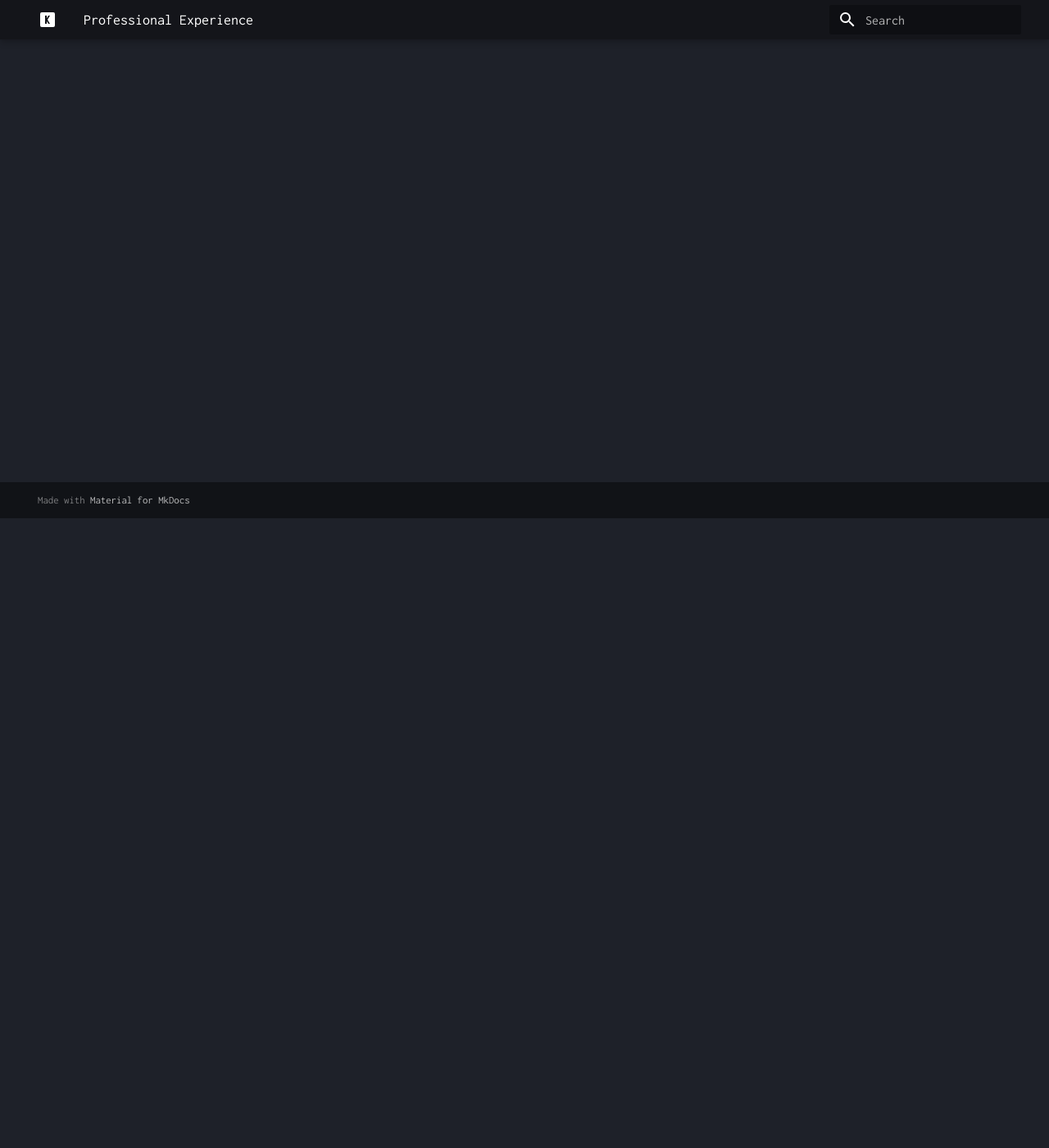
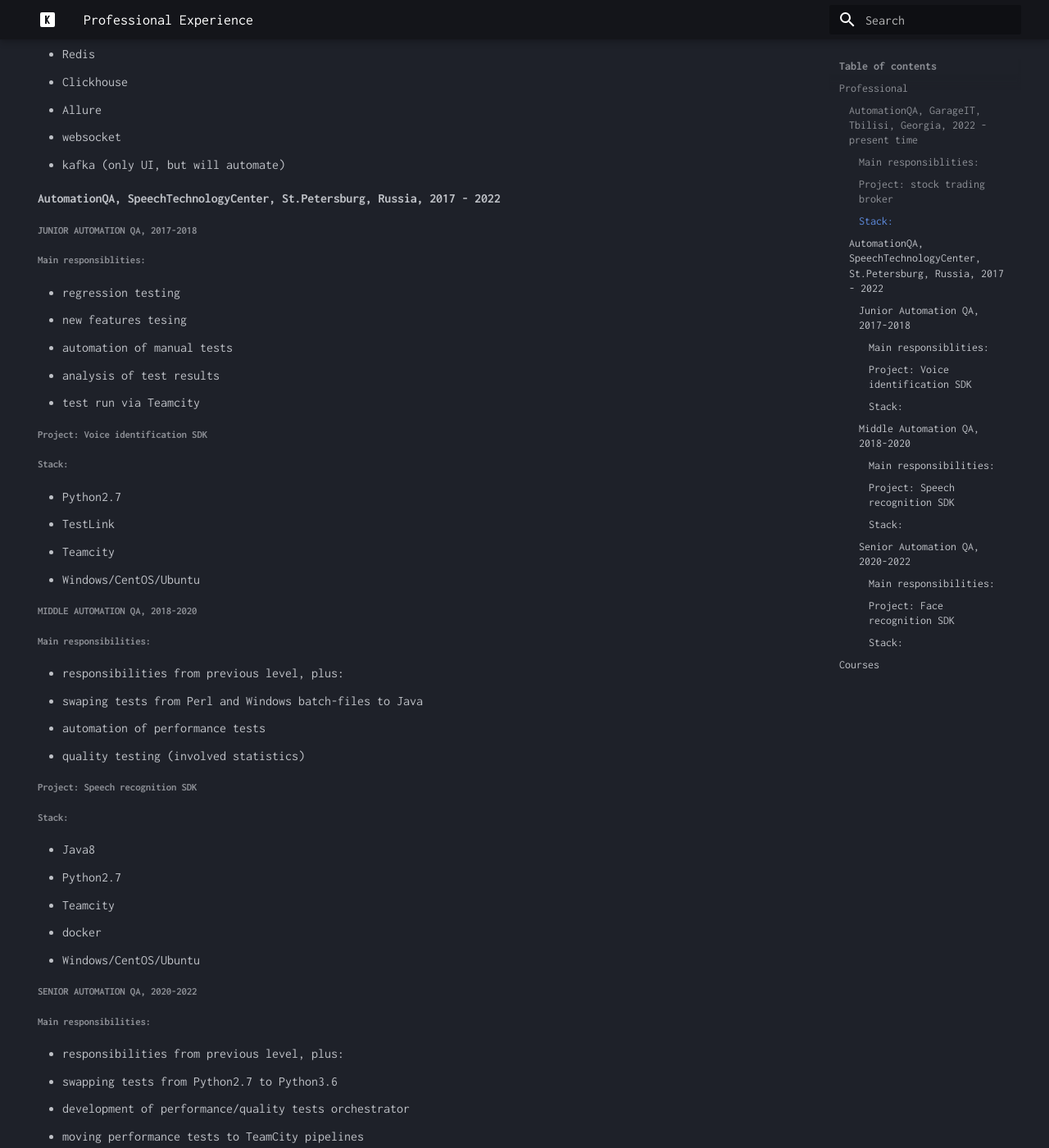
Before and after one commit to kohodono/kohodono.github.io, an MkDocs documentation site: the page built from docs/professional_experience.md, in a window 1280 px wide and 1400 px high, scrolled down 768 px. Shown: the whole window at 82% size. Built offline with MkDocs 1.6.1 and Material for MkDocs 9.7.7, drawn with Linux system fonts in a browser that asks for light colours; some of the changed text lies outside the part shown.

Commit message:
added text for professional experience

```diff
--- a/docs/professional_experience.md
+++ b/docs/professional_experience.md
@@ -1,15 +1,98 @@
-[//]: # (---)
-[//]: # (hide:)
-[//]: # (  - navigation)
-[//]: # (  - toc)
-[//]: # (---)
+---
+hide:
+  - navigation
+#  - toc
+---
 Professional Experience
 =======================
 
 ### Professional
 
-#### **job name, organization, location - year_start-year_end**
-Job description here
+#### **AutomationQA, GarageIT, Tbilisi, Georgia, 2022 - present time**
+##### **Main responsiblities:**
+
+- development of testing framework from scratch
+- api regression testing
+- api smoke testing
+- integration of tests with vendors
+- UI manual regression testing (Android, iOS, web)
+- onboarding/mentoring of newcomers
+
+##### **Project: stock trading broker**
+##### **Stack:**
+
+- Python3.11
+- {--Robotframework--}
+- gitlab-ci
+- docker
+- json-rpc
+- google-rpc
+- PostgreSQL
+- Redis
+- Clickhouse
+- Allure
+- websocket
+- kafka (only UI, but will automate)
+
+#### **AutomationQA, SpeechTechnologyCenter, St.Petersburg, Russia, 2017 - 2022**
+##### **Junior Automation QA, 2017-2018**
+###### **Main responsiblities:**
+
+- regression testing
+- new features tesing
+- automation of manual tests
+- analysis of test results
+- test run via Teamcity
+
+###### **Project: Voice identification SDK**
+###### **Stack:**
+
+- Python2.7
+- TestLink
+- Teamcity
+- Windows/CentOS/Ubuntu
+##### **Middle Automation QA, 2018-2020**
+###### **Main responsibilities:**
+
+- responsibilities from previous level, plus:
+- swaping tests from Perl and Windows batch-files to Java
+- automation of performance tests
+- quality testing (involved statistics)
+
+###### **Project: Speech recognition SDK**
+###### **Stack:**
+
+- Java8
+- Python2.7
+- Teamcity
+- docker
+- Windows/CentOS/Ubuntu
+##### **Senior Automation QA, 2020-2022**
+###### **Main responsibilities:**
+
+- responsibilities from previous level, plus:
+- swapping tests from Python2.7 to Python3.6
+- development of performance/quality tests orchestrator
+- moving performance tests to TeamCity pipelines
+- moving quality tests to TeamCity pipelines
+- adding mkdocs documentation for SDK
+- revival library builds for Android
+- adding smoke tests on Android
+- adding performance tests on Android (instrumented)
+- maintainance of Teamcity pipelines with virtualization
+
+###### **Project: Face recognition SDK**
+###### **Stack:**
+
+- Python2.7
+- Python3.6
+- Kotlin
+- Teamcity
+- docker
+- virtualization in VmWare vcenter
+- C++ (wrote a few utilities for debugging nnets)
+- Windows/CentOS/Ubuntu
+- adb
 
 ### Courses
 - course 1
--- a/mkdocs.yml
+++ b/mkdocs.yml
@@ -11,6 +11,7 @@
 
 markdown_extensions:
   - attr_list
+  - pymdownx.critic
 
 theme:
   name: material
```
